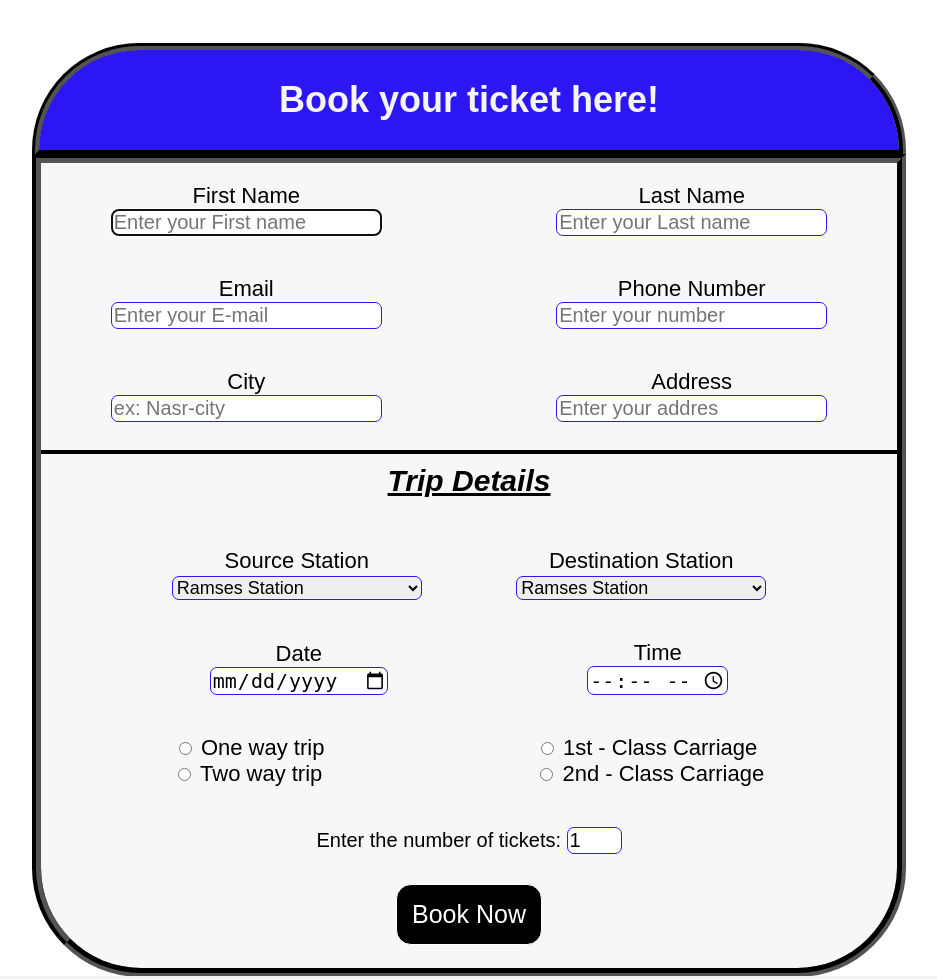
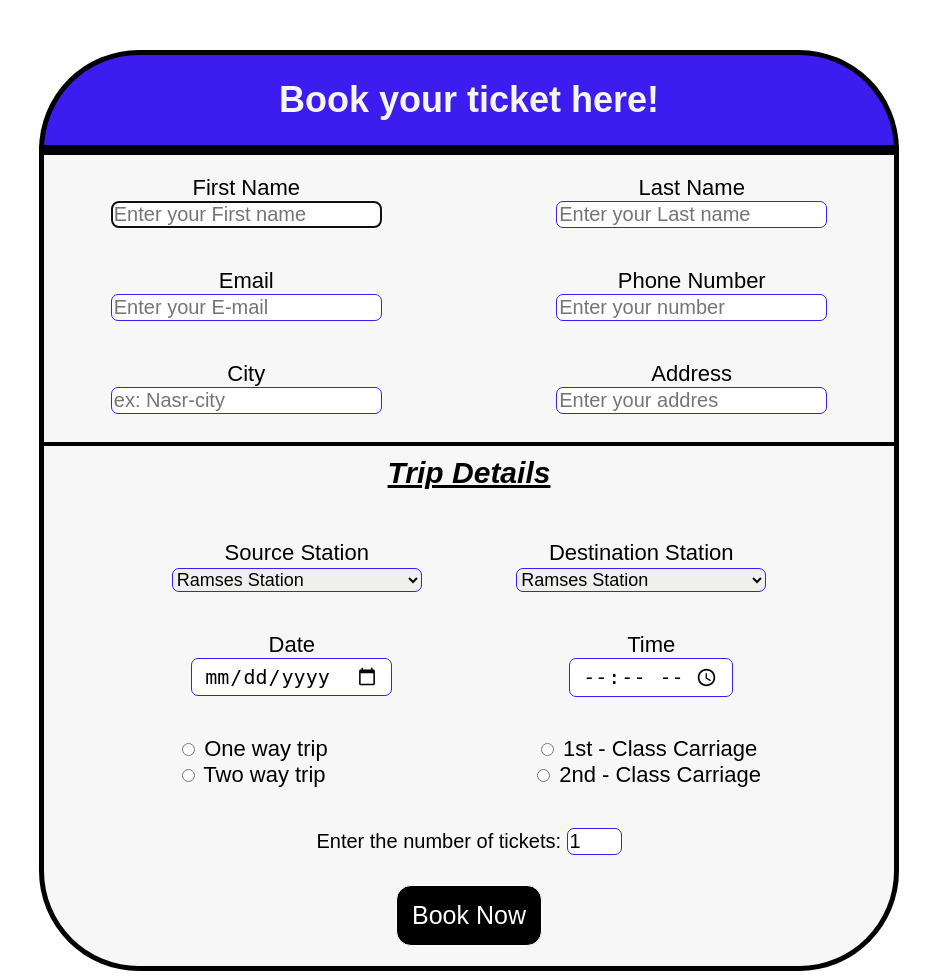
Before and after one commit to nouka01/TrainTicketingSystem, a PHP site: page /book-a-ticket-form/book-a-ticket.php in a window 1280 px wide. Shown: the whole page, without its empty margins (171-1108 px from the left). Run offline with PHP 8.4, Linux system fonts and the light colour scheme.

Commit message:
Further adjustment

```diff
--- a/book-a-ticket-form/book-a-ticket.php
+++ b/book-a-ticket-form/book-a-ticket.php
@@ -118,7 +118,7 @@
                 <div class="destination">
                     <label for="destination">Destination Station</label>
                     <br>
-                    <select name="destinationStation" id="destination" required>
+                    <select name="destinationStation" id="destination" required >
 
                         <optgroup label="To Cairo">
                             <option value="station1">Ramses Station </option>
--- a/book-a-ticket-form/book-ticket-stylesheet.css
+++ b/book-a-ticket-form/book-ticket-stylesheet.css
@@ -7,32 +7,29 @@ body {
 
 hr {
     border: 2px black solid;
-    width: 102%;
-    margin-left: -10px;
+    width: 100%;
 }
 
 .heading {
-    background-color: #2c16f3;
+    background-color: rgb(60, 28, 238);
     color: whitesmoke;
     font-size: large;
     width: 850px;
     margin: auto;
-    margin-bottom: 13px;
-    border: 5px #2c16f300 ridge;
-    outline: 7px black groove;
+    border: 5px black solid;
     font-style: normal;
     border-radius: 100px;
     border-bottom-left-radius: unset;
     border-bottom-right-radius: unset;
+    border-bottom: 10px black solid;
 }
 
 .user-input {
-    border: 3px #2c16f300 ridge;
+    border: 5px black solid;
     border-radius: 100px;
     border-top-left-radius: unset;
     border-top-right-radius: unset;
     border-top: unset;
-    outline: 9px black groove;
     width: 850px;
     margin: auto;
     background-color: rgba(245, 245, 245, 0.813);
@@ -72,14 +69,14 @@ hr {
 
 input {
     font-size: 20px;
-    border: 1.5px #2c16f3 solid;
+    border: 1.5px rgb(60, 28, 238) solid;
     border-radius: 7px;
 
 }
 
 select {
     font-size: 18px;
-    border: 1.5px #2c16f3 solid;
+    border: 1.5px rgb(60, 28, 238) solid;
     border-radius: 7px;
     width: 250px;
 
@@ -101,7 +98,7 @@ select {
 }
 
 #submit:hover {
-    background-color: #2c16f3;
+    background-color: rgb(60, 28, 238);
 }
 
 /* #reset {
@@ -113,10 +110,19 @@ select {
 }
 
 .date {
-    margin-right: 175px;
-
+    width: 340px;
+    margin-right: auto;
 }
 
+.time {
+    width: 370px;
+    margin: auto;
+}
+
+#time,
+#date {
+    padding: 5px 12px;
+}
 
 .firstClass-secondClass {
     /* border: 1.5px #2c16f300 solid;
@@ -140,13 +146,8 @@ input::-webkit-inner-spin-button {
     font-style: italic;
 }
 
-.firstClass-secondClass,
-.oneWay-twoWay {
-    display: inline-block;
-}
-
 #secondClass {
-    margin-left: 11.5px;
+    margin-left: 5px;
 }
 
 #twoWay {
```
